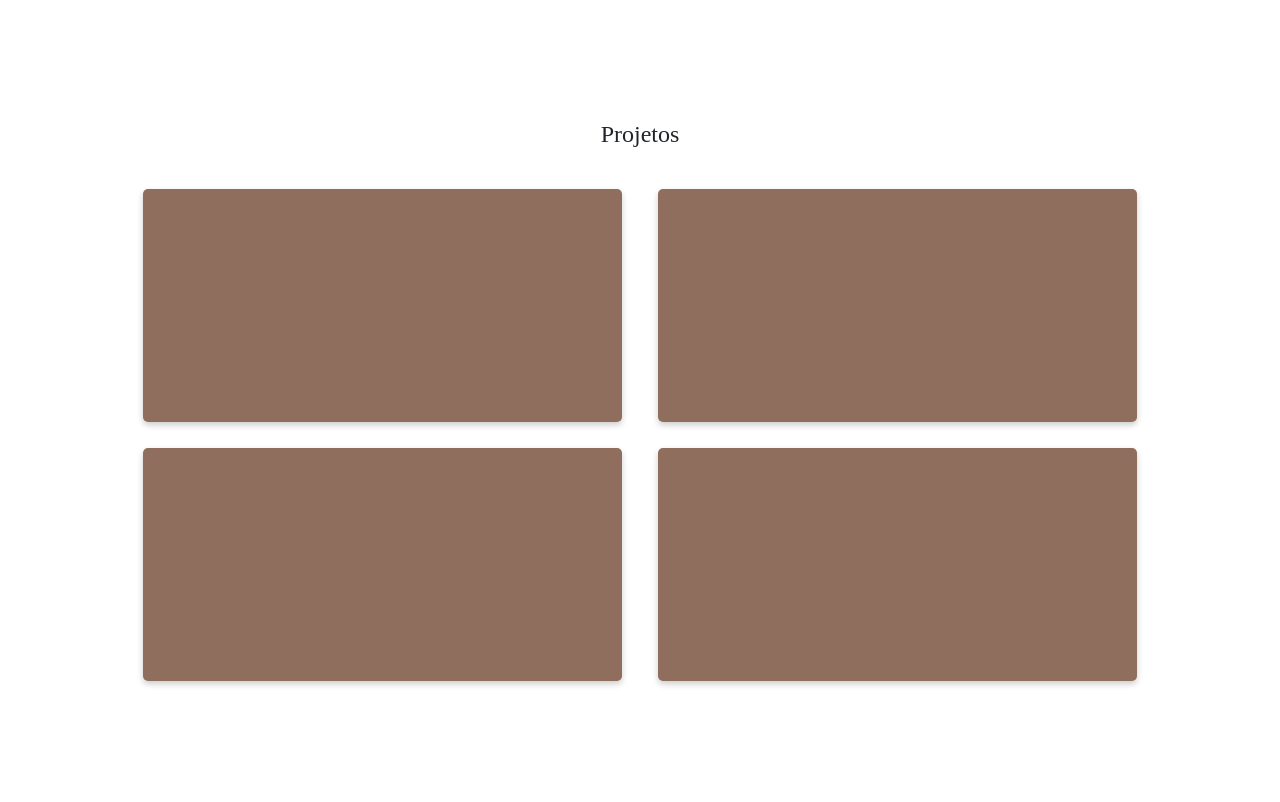
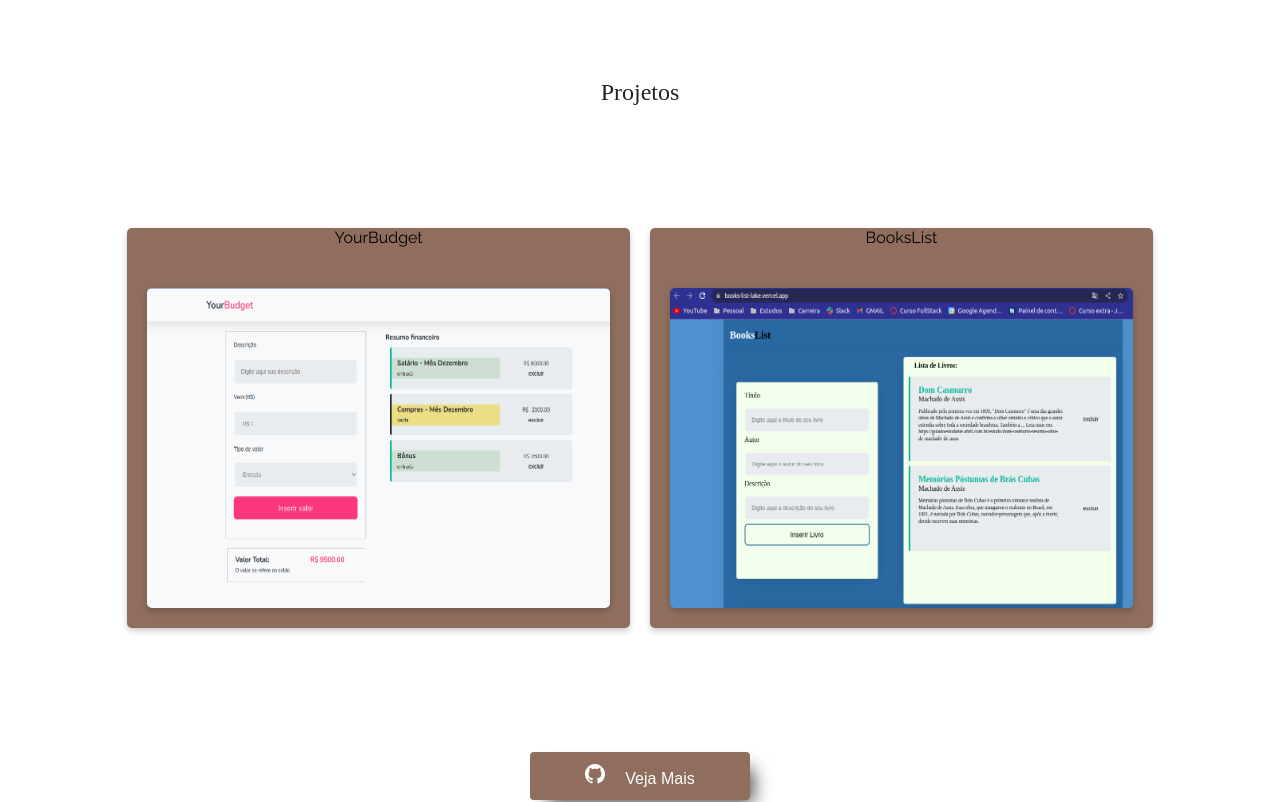
Before and after one commit to nicole-pimenta/Portfolio-nicole, a React (Vite) app: page / in a window 1280 px wide. Shown: the part 1340-2142 px from the top of the page. Built offline with nearby package versions, Linux system fonts and the light colour scheme; a web font is replaced by a local one.

Commit message:
feat: ajustando projects section

```diff
--- a/src/components/Home/style.js
+++ b/src/components/Home/style.js
@@ -105,17 +105,3 @@ export const StyledTypedContainer = styled.div`
   justify-content: center;
   color: var(--color-grey-2);
 `;
-
-export const ContainerIcons = styled.ul`
-  display: flex;
-  align-items: center;
-  justify-content: space-around;
-  height: 80px;
-  width: 160px;
-
-  @media only screen and (max-width: 600px) {
-    width: 95%;
-    font-size: 30;
-    padding: 40px;
-  }
-`;
--- a/src/components/Projects/index.jsx
+++ b/src/components/Projects/index.jsx
@@ -1,20 +1,43 @@
 import { StyledText1 } from "../../styles/typography";
-import { ContainerProjects, SectionProjects, StyledProject } from "./style";
+import {
+  ProjectsContainer,
+  GridProjects,
+  StyledProject,
+  GithubButton,
+} from "./style";
+import project1 from "../../assets/projeto1.png";
+import project2 from "../../assets/projeto2.png";
+
+import { BsGithub } from "react-icons/bs";
 
 const Projects = () => {
   return (
-    <SectionProjects id="projects">
-      <div className="container">
-        <StyledText1>Projetos</StyledText1>
+    <ProjectsContainer ProjectsContainer id="projects">
+      <StyledText1>Projetos</StyledText1>
 
-        <ContainerProjects>
-          <StyledProject></StyledProject>
-          <StyledProject></StyledProject>
-          <StyledProject></StyledProject>
-          <StyledProject></StyledProject>
-        </ContainerProjects>
-      </div>
-    </SectionProjects>
+      <GridProjects>
+        <StyledProject>
+          <p> YourBudget</p>
+
+          <section>
+            <img src={project1} alt="" />
+          </section>
+        </StyledProject>
+
+        <StyledProject>
+          <p>BooksList</p>
+
+          <section>
+            <img src={project2} alt="" />
+          </section>
+        </StyledProject>
+      </GridProjects>
+
+      <GithubButton>
+        <BsGithub size={20} color="white" />
+        <a>Veja Mais</a>
+      </GithubButton>
+    </ProjectsContainer>
   );
 };
 
--- a/src/components/Projects/style.js
+++ b/src/components/Projects/style.js
@@ -1,23 +1,35 @@
 import styled from "styled-components";
 
-export const SectionProjects = styled.section`
+export const ProjectsContainer = styled.div`
+  max-width: 76rem;
+  padding-left: 1rem;
+  padding-right: 1rem;
   height: 90vh;
+  margin: 0 auto;
+  margin-top: 30px;
+  display: flex;
+  flex-direction: column;
+  align-items: center;
+  justify-content: space-between;
+  gap: 30px;
 
-  @media only screen and (max-width: 600px) {
+  @media only screen and (max-width: 1024px) {
     height: 100vh;
+    flex-direction: column;
+    justify-content: space-between;
+    gap: 2rem;
   }
 `;
 
-export const ContainerProjects = styled.div`
+export const GridProjects = styled.div`
   width: 90%;
-  height: 80%;
-  position: relative;
-  top: 30px;
-  margin: auto;
+  height: 100%;
+  padding: 20px;
   display: flex;
-  flex-wrap: wrap;
+
   align-items: center;
-  justify-content: space-evenly;
+  justify-content: space-between;
+  gap: 20px;
 
   @media only screen and (max-width: 913px) {
     width: 100%;
@@ -27,12 +39,49 @@ export const ContainerProjects = styled.div`
 export const StyledProject = styled.div`
   background-color: var(--background-2);
   box-shadow: 0 3px 6px #0003;
-  width: 45%;
-  height: 45%;
+  width: 50%;
+  height: 400px;
+
   border-radius: 5px;
+  cursor: pointer;
+  display: flex;
+  flex-direction: column;
+  align-items: center;
+  justify-content: space-between;
 
+  section {
+    height: 90%;
+
+    padding: 20px;
+
+    img {
+      height: 100%;
+      width: 100%;
+      border-radius: 5px;
+      box-shadow: 0 3px 6px #0003;
+    }
+  }
   @media only screen and (max-width: 913px) {
     width: 90%;
     height: 20%;
   }
 `;
+
+export const GithubButton = styled.button`
+  height: 60px;
+  width: 220px;
+  color: white;
+  background-color: var(--background-2);
+  -webkit-box-shadow: 10px 10px 18px -7px rgba(0, 0, 0, 0.75);
+
+  box-shadow: 10px 10px 18px -7px rgba(0, 0, 0, 0.75);
+  border-radius: 4px;
+  font-size: var(--title-4);
+  font-weight: 400;
+
+  a {
+    color: inherit;
+    width: 50%;
+    margin-left: 20px;
+  }
+`;
```
Also changed, not shown: src/assets/projeto1.png (added), src/assets/projeto2.png (added).
